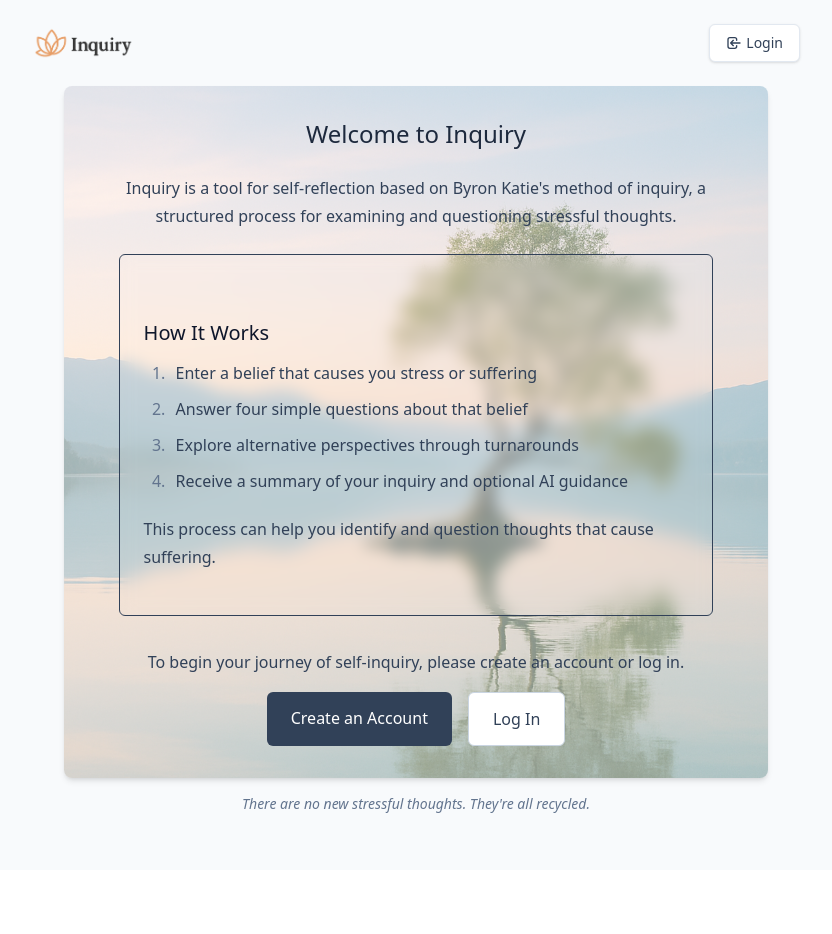
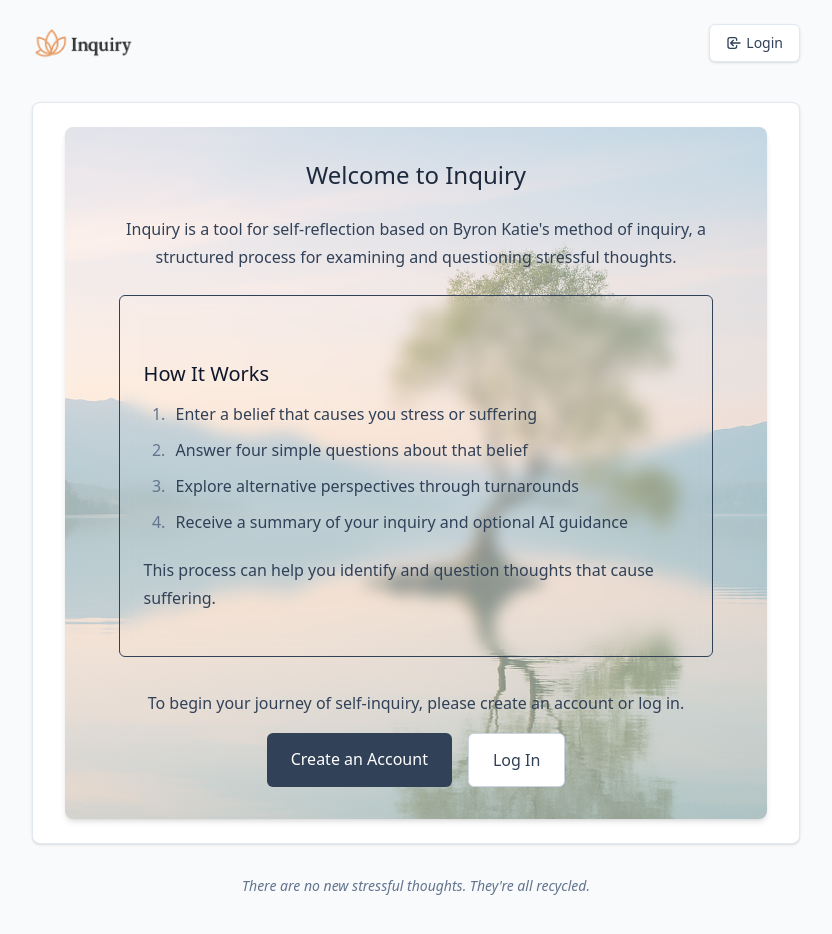
Before and after one commit to marcus/inquiry, a SvelteKit app: page / in a window 1280 px wide. Shown: the top 934 px of the page, without its empty margins (224-1056 px from the left). Before the commit the page ends 870 px from the top, so only its background shows below. Built offline with nearby package versions, Linux system fonts and the light colour scheme; no server answers.

Commit message:
Add visual styling to main container and belief label in inquiry form

```diff
--- a/src/routes/+layout.svelte
+++ b/src/routes/+layout.svelte
@@ -214,7 +214,7 @@
 	{/if}
 
 	<main class="flex-1">
-		<div class="container mx-auto max-w-3xl px-4 md:px-8">
+		<div class="container mx-auto max-w-3xl px-4 md:px-8 border border-slate-200 rounded-lg shadow-sm bg-white my-4 py-6">
 			{@render children()}
 		</div>
 	</main>
--- a/src/routes/+page.svelte
+++ b/src/routes/+page.svelte
@@ -463,7 +463,7 @@
 		{:else if belief && visibleStep >= 1 && visibleStep <= 5 && !forceShowSummary}
 			<div class="w-full mb-8">
 				<div class="bg-white rounded-lg shadow-inner p-5 border border-slate-100">
-					<p class="text-lg text-center italic font-medium text-slate-700">{belief}</p>
+					<p class="text-lg text-center font-medium italic text-slate-700"><span class="text-slate-400 font-normal not-italic">Belief:&n	bsp;</span>{belief}</p>
 				</div>
 			</div>
 		{/if}
```
